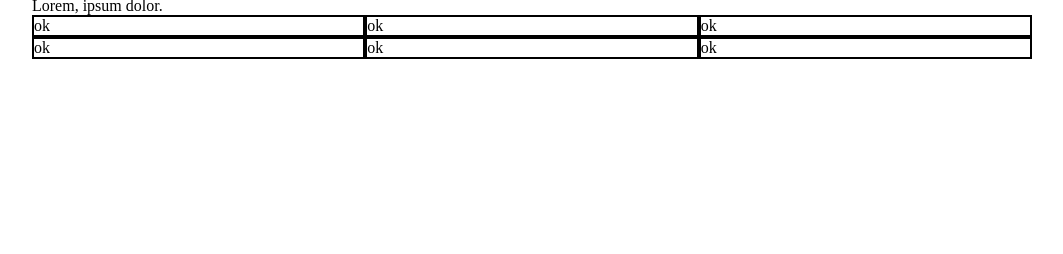
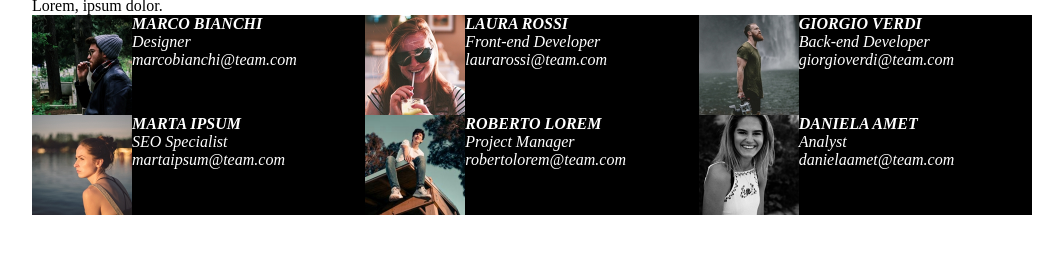
Before and after one commit to AlessandroFacci/html-css-float-cards, a plain HTML site: page index.html in a window 1280 px wide. Shown: the part 40-294 px from the top of the page, without its empty margins (108-1171 px from the left). Drawn offline with Linux system fonts and the light colour scheme.

Commit message:
add content card

```diff
--- a/css/style.css
+++ b/css/style.css
@@ -8,6 +8,14 @@
 
 img {
   max-width: 100%;
+  height: 100px;
+  width: 100px;
+}
+
+div {
+  float: left;
+  background-color: black;
+  color: white;
 }
 
 /* UTILITIES */
@@ -24,11 +32,16 @@ img {
   clear: both;
 }
 
-.debug {
-  border: 2px solid black;
+.card {
+  width: calc(100% / 3);
 }
 
-.card {
-  width: calc(100% / 3);
+div > img {
   float: left;
 }
+
+/* ! DEBUG */
+
+/* .debug {
+  border: 2px solid black;
+} */
--- a/index.html
+++ b/index.html
@@ -14,12 +14,48 @@
     </header>
     <main class="container clearfix">
       <p>Lorem, ipsum dolor.</p>
-      <div class="card debug">ok</div>
-      <div class="card debug">ok</div>
-      <div class="card debug">ok</div>
-      <div class="card debug">ok</div>
-      <div class="card debug">ok</div>
-      <div class="card debug">ok</div>
+      <div class="card debug">
+        <img src="./img/male1.png" alt="Marco Bianchi" />
+        <address>
+          <h4>MARCO BIANCHI</h4>
+          Designer <br />marcobianchi@team.com
+        </address>
+      </div>
+      <div class="card debug">
+        <img src="./img/female1.png" alt="Laura Rossi" />
+        <address>
+          <h4>LAURA ROSSI</h4>
+          Front-end Developer <br />laurarossi@team.com
+        </address>
+      </div>
+      <div class="card debug">
+        <img src="./img/male2.png" alt="Giorgio Verdi" />
+        <address>
+          <h4>GIORGIO VERDI</h4>
+          Back-end Developer <br />giorgioverdi@team.com
+        </address>
+      </div>
+      <div class="card debug">
+        <img src="./img/female2.png" alt="Marta Ipsum" />
+        <address>
+          <h4>MARTA IPSUM</h4>
+          SEO Specialist <br />martaipsum@team.com
+        </address>
+      </div>
+      <div class="card debug">
+        <img src="./img/male3.png" alt="Roberto Lorem" />
+        <address>
+          <h4>ROBERTO LOREM</h4>
+          Project Manager <br />robertolorem@team.com
+        </address>
+      </div>
+      <div class="card debug">
+        <img src="./img/female3.png" alt="Daniela Amet" />
+        <address>
+          <h4>DANIELA AMET</h4>
+          Analyst <br />danielaamet@team.com
+        </address>
+      </div>
     </main>
   </body>
 </html>
```
